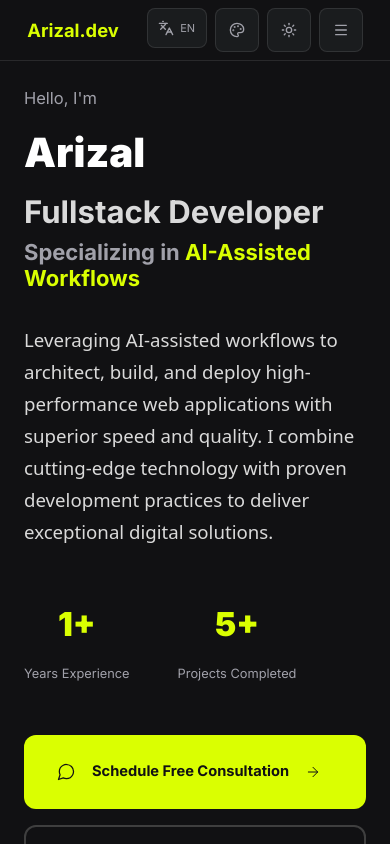
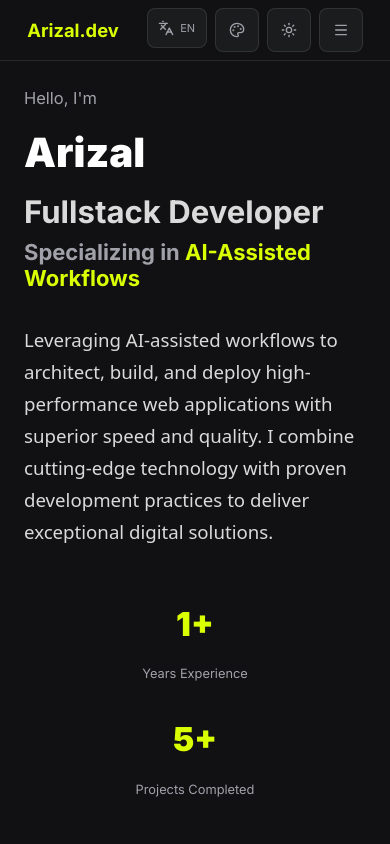
Before and after one commit to Ezlryb506/Rizaldev, a Next.js app: page / in a window 390 px wide. Shown: the top 844 px of the page. Built offline with nearby package versions, Linux system fonts and the light colour scheme; no server answers.

Commit message:
Improve hero layout responsiveness

```diff
--- a/src/app/globals.css
+++ b/src/app/globals.css
@@ -560,8 +560,8 @@ html[lang="id"] [data-lang="en"] {
 }
 .hero-content {
   display: grid;
-  grid-template-columns: 2fr 1fr;
-  gap: var(--space-2xl);
+  grid-template-columns: minmax(0, 1.4fr) minmax(320px, 1fr);
+  gap: clamp(var(--space-xl), 5vw, var(--space-2xl));
   align-items: center;
 }
 .hero-greeting { margin-bottom: var(--space-sm); }
@@ -575,11 +575,31 @@ html[lang="id"] [data-lang="en"] {
 .font-inter-loaded .hero-description {
   font-family: var(--font-inter), system-ui, -apple-system, BlinkMacSystemFont, "Segoe UI", sans-serif;
 }
-.hero-stats { display: flex; gap: var(--space-xl); margin-bottom: var(--space-xl); }
-.stat-item { text-align: center; }
+.hero-stats {
+  display: flex;
+  flex-wrap: wrap;
+  gap: var(--space-xl);
+  row-gap: var(--space-md);
+  margin-bottom: var(--space-xl);
+}
+.stat-item {
+  text-align: center;
+  flex: 1 1 160px;
+  min-width: 140px;
+}
 .stat-number { display: block; font-size: 36px; font-weight: 900; color: var(--accent-primary); margin-bottom: var(--space-xs); }
 .stat-label { font-size: 14px; color: var(--text-muted); font-weight: 500; }
-.hero-actions { display: flex; gap: var(--space-md); }
+.hero-actions {
+  display: flex;
+  flex-wrap: wrap;
+  gap: var(--space-md);
+  row-gap: var(--space-sm);
+}
+.hero-actions > * {
+  flex: 1 1 240px;
+  min-width: 220px;
+  justify-content: center;
+}
 
 /* Buttons in hero */
 .hero-cta {
```
